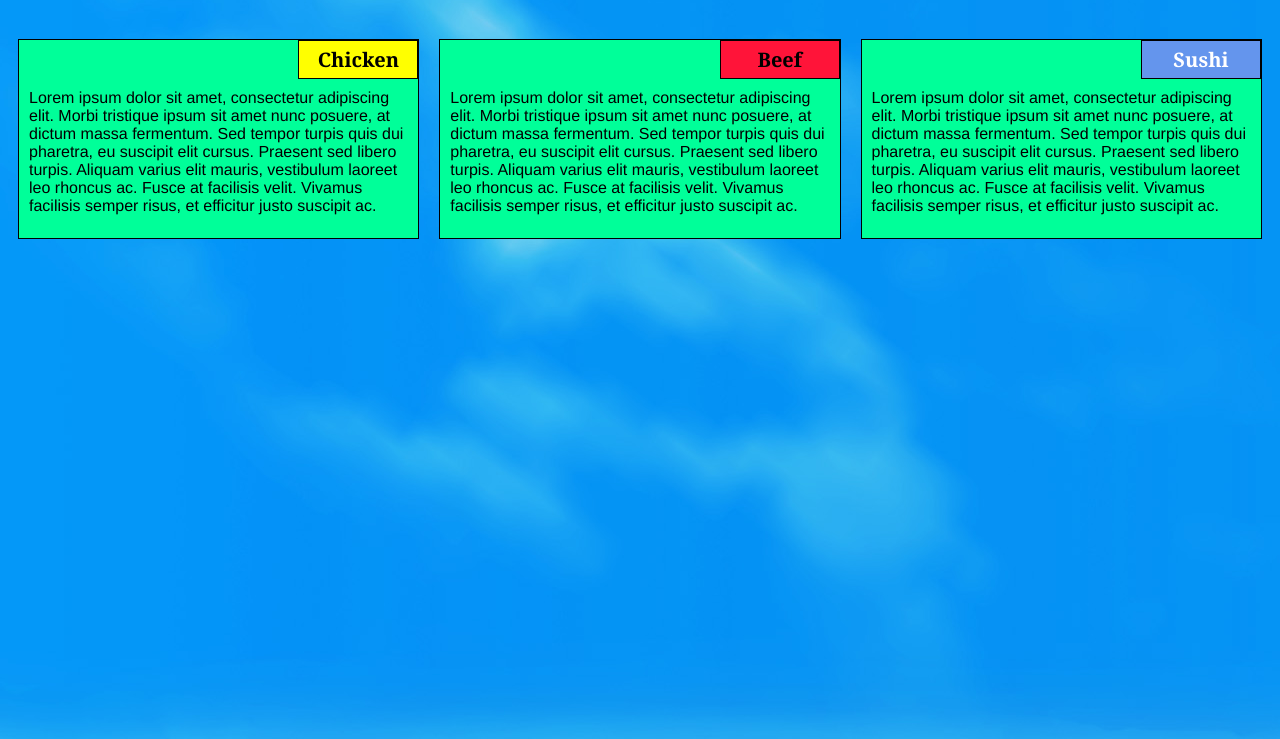
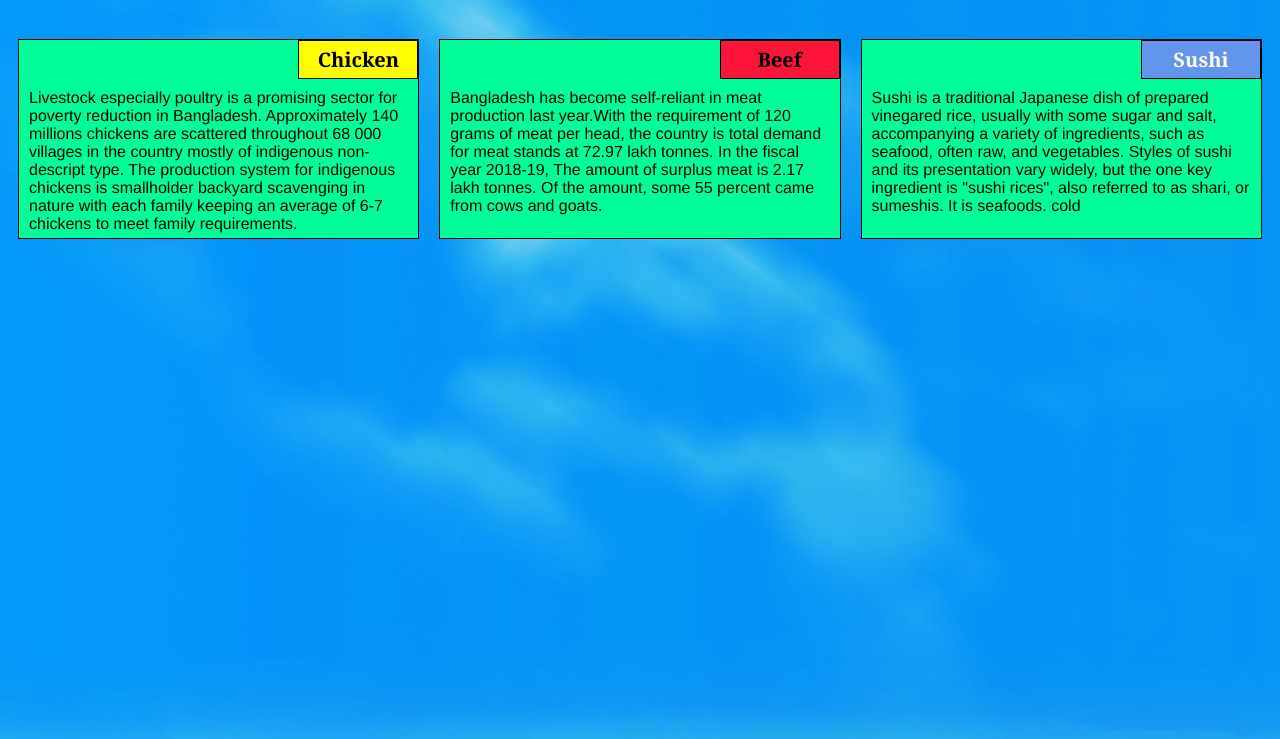
Before and after one commit to FozleyAbed/mtwoashtmlcssjsfar, a plain HTML site: page index.html in a window 1280 px wide. Shown: the part 61-800 px from the top of the page. Drawn offline with Linux system fonts and the light colour scheme.

Commit message:
Update index.html

```diff
--- a/index.html
+++ b/index.html
@@ -17,8 +17,7 @@
 			Chicken
 		</div>
 		<p>
-			Lorem ipsum dolor sit amet, consectetur adipiscing elit. Morbi tristique ipsum sit amet nunc posuere, at dictum massa fermentum. Sed tempor turpis quis dui pharetra, eu suscipit elit cursus. Praesent sed libero turpis. Aliquam varius elit mauris, vestibulum laoreet leo rhoncus ac. Fusce at facilisis velit. Vivamus facilisis semper risus, et efficitur justo suscipit ac.
-		</p>
+			Livestock especially poultry is a promising sector for poverty reduction in Bangladesh. Approximately 140 millions chickens are scattered throughout 68 000 villages in the country mostly of indigenous non-descript type. The production system for indigenous chickens is smallholder backyard scavenging in nature with each family keeping an average of 6-7 chickens to meet family requirements.	</p>
 		</section>
 	</div>
 	<div class="container col-lg-4 col-md-6 col-sm-12">
@@ -27,8 +26,7 @@
 			Beef
 		</div>
 		<p>
-			Lorem ipsum dolor sit amet, consectetur adipiscing elit. Morbi tristique ipsum sit amet nunc posuere, at dictum massa fermentum. Sed tempor turpis quis dui pharetra, eu suscipit elit cursus. Praesent sed libero turpis. Aliquam varius elit mauris, vestibulum laoreet leo rhoncus ac. Fusce at facilisis velit. Vivamus facilisis semper risus, et efficitur justo suscipit ac.
-		</p>
+			Bangladesh has become self-reliant in meat production last year.With the requirement of 120 grams of meat per head, the country is total demand for meat stands at 72.97 lakh tonnes.  In the fiscal year 2018-19,   The amount of surplus meat is 2.17 lakh tonnes. Of the amount, some 55 percent came from cows and goats.  	</p>
 		</section>
 	</div>
 	<div class="container col-lg-4 col-md-12 col-sm-12">
@@ -37,8 +35,7 @@
 			Sushi
 		</div>
 		<p>
-			Lorem ipsum dolor sit amet, consectetur adipiscing elit. Morbi tristique ipsum sit amet nunc posuere, at dictum massa fermentum. Sed tempor turpis quis dui pharetra, eu suscipit elit cursus. Praesent sed libero turpis. Aliquam varius elit mauris, vestibulum laoreet leo rhoncus ac. Fusce at facilisis velit. Vivamus facilisis semper risus, et efficitur justo suscipit ac.
-		</p>
+			Sushi is a traditional Japanese dish of prepared vinegared rice, usually with some sugar and salt, accompanying a variety of ingredients, such as seafood, often raw, and vegetables. Styles of sushi and its presentation vary widely, but the one key ingredient is "sushi rices", also referred to as shari, or sumeshis. It is seafoods.  cold	</p>
 		</section>
 	</div>
 	</div>
```
